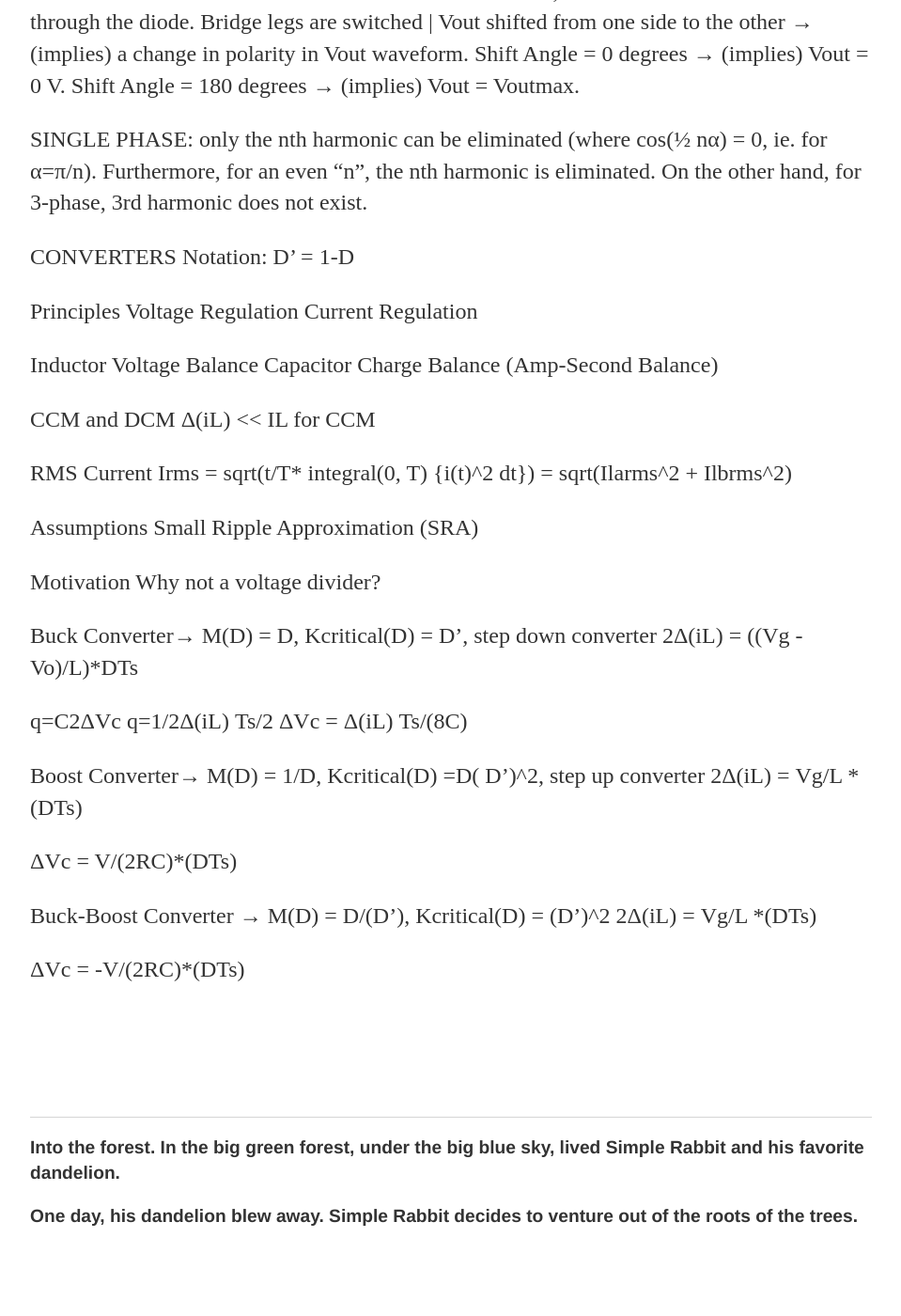
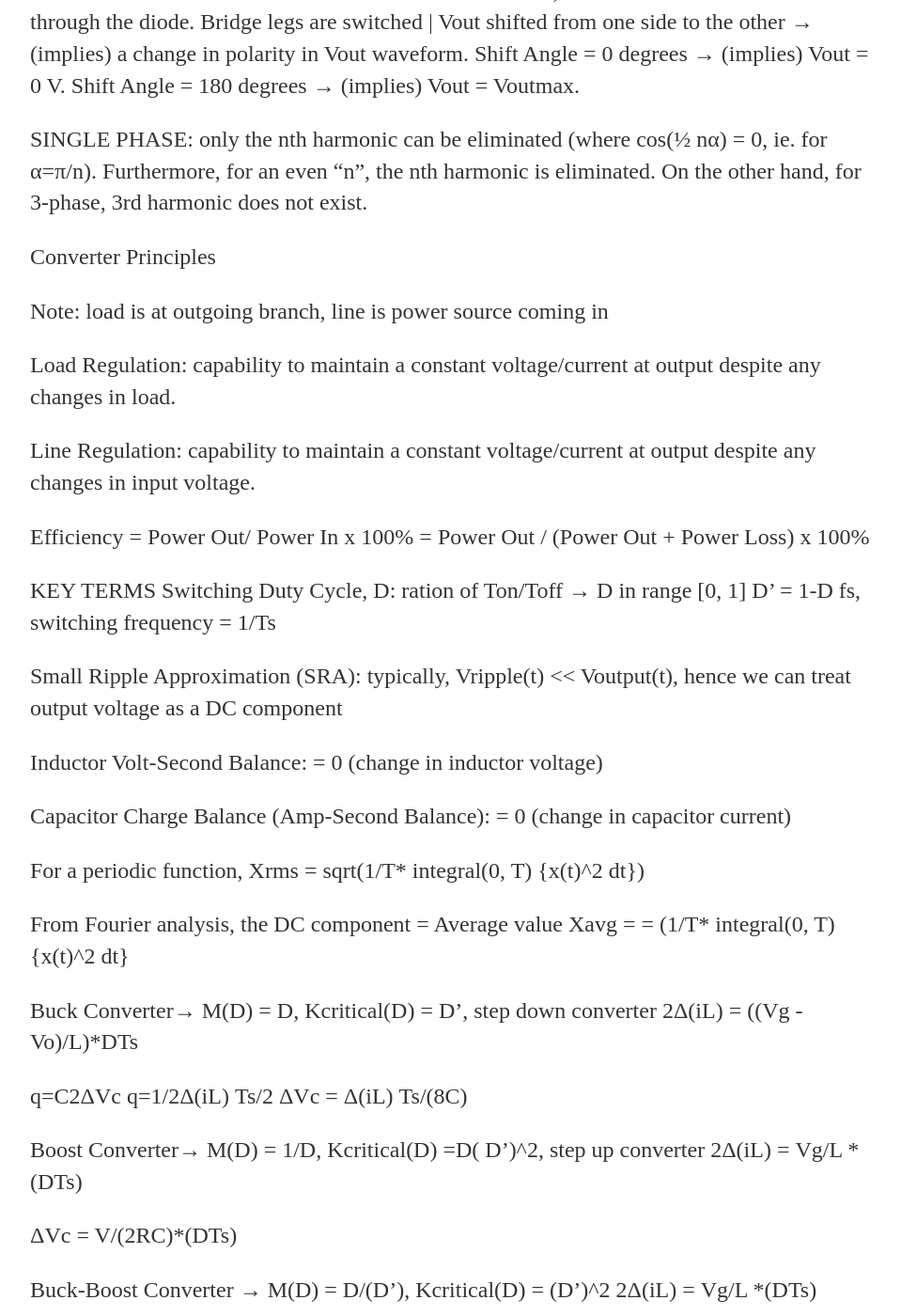
Before and after one commit to Squishy-Penguin/Squishy-Penguin.github.io, a Jekyll site: the page built from energy/index.html, in a window 1280 px wide and 1400 px high, scrolled down 893 px. Shown: the whole window at 94% size, without its empty margins (160-1119 px from the left). Built offline with Jekyll 4.4.1, drawn with Linux system fonts in a browser that asks for light colours; before the commit the page ends 2261 px from its top, so only the background shows below that.

Commit message:
Update index.html

```diff
--- a/energy/index.html
+++ b/energy/index.html
@@ -90,19 +90,23 @@
 
 <p>SINGLE PHASE: only the nth harmonic can be eliminated (where cos(&frac12; n&#945;) = 0, ie. for &#945;=&#960;/n). Furthermore, for an even &ldquo;n&rdquo;, the nth harmonic is eliminated. On the other hand, for 3-phase, 3rd harmonic does not exist.</p>
 
-<p>CONVERTERS  Notation:  D&rsquo; = 1-D</p>
+        <p>Converter Principles </p>
+        <p>Note: load is at outgoing branch, line is power source coming in </p>
+        <p>Load Regulation: capability to maintain a constant voltage/current at output despite any changes in load.</p>
+        <p>Line Regulation: capability to maintain a constant voltage/current at output despite any changes in input voltage.</p>
+        <p> Efficiency = Power Out/ Power In x 100%   = Power Out / (Power Out + Power Loss) x 100%</p>
 
-<p>Principles Voltage Regulation Current Regulation</p>
+<p>KEY TERMS Switching Duty Cycle, D: ration of Ton/Toff &rarr; D in range [0, 1] D&rsquo; = 1-D fs, switching frequency = 1/Ts</p>
 
-<p>Inductor Voltage Balance Capacitor Charge Balance (Amp-Second Balance)</p>
+<p>Small Ripple Approximation (SRA): typically, Vripple(t) << Voutput(t), hence we can treat output voltage as a DC component</p>
 
-<p>CCM and DCM  &#916;(iL) << IL for CCM</p>
+<p>Inductor Volt-Second Balance: <VL> = 0 (change in inductor voltage) </p>
+<p>Capacitor Charge Balance (Amp-Second Balance): <iC> = 0 (change in capacitor current)</p>
 
-<p>RMS Current  Irms = sqrt(t/T* integral(0, T) {i(t)^2 dt}) = sqrt(Ilarms^2 + Ilbrms^2)</p>
+<p>For a periodic function, Xrms = sqrt(1/T* integral(0, T) {x(t)^2 dt})</p>
 
-<p>Assumptions Small Ripple Approximation (SRA)</p>
+<p>From Fourier analysis, the DC component = Average value Xavg = <x> = (1/T* integral(0, T) {x(t)^2 dt}</p>
 
-<p>Motivation Why not a voltage divider?</p>
 
 <p>Buck Converter&rarr; M(D) = D, Kcritical(D) = D&rsquo;, step down converter 2&#916;(iL) = ((Vg - Vo)/L)*DTs</p>
 
```
